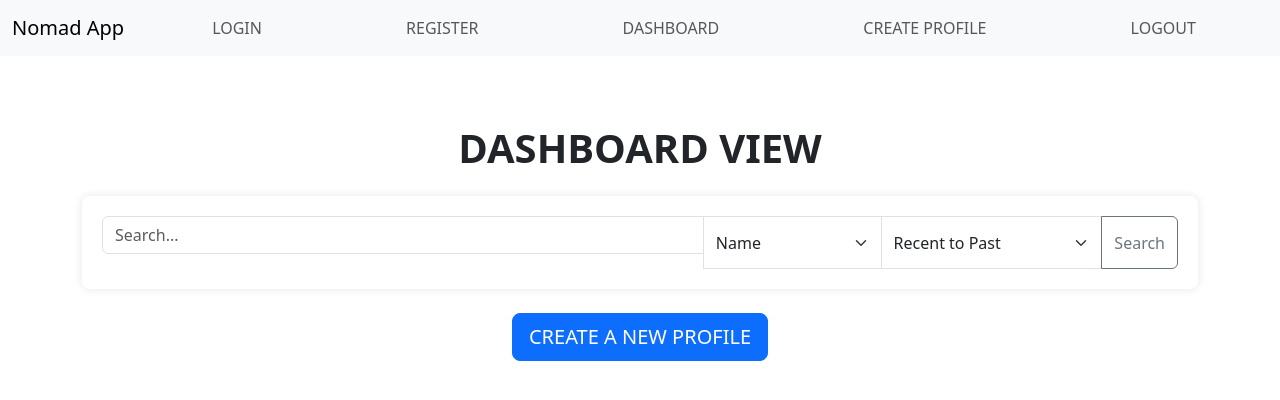
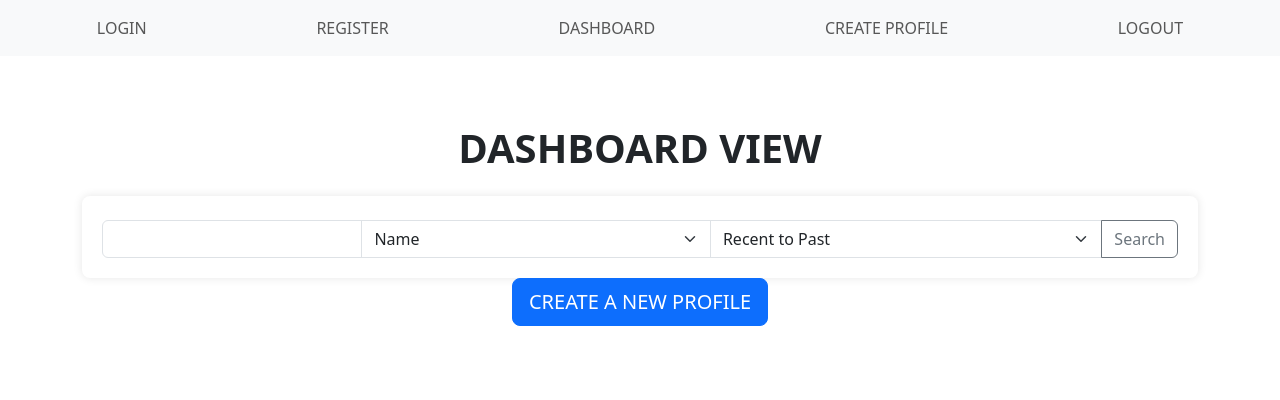
Before and after one commit to abssharma/nomad, a Flask app: template frontend/templates/dashboard.html in a window 1280 px wide. Shown: the top 400 px of the page. Run offline with Flask 2, Linux system fonts and the light colour scheme; the template is opened without the code that fills it, so the values that code supplies are empty.

Commit message:
Update dashboard.html

```diff
--- a/frontend/templates/dashboard.html
+++ b/frontend/templates/dashboard.html
@@ -9,7 +9,7 @@
 <body>
   <nav class="navbar navbar-expand-lg navbar-light bg-light">
       <div class="container-fluid">
-          <a class="navbar-brand" href="/">Nomad App</a>
+
           <div class="collapse navbar-collapse" id="navbarNav">
               <ul class="navbar-nav w-100 justify-content-around">
                   <li class="nav-item"><a class="nav-link" href="/login">LOGIN</a></li>
@@ -27,9 +27,9 @@
       </div>
 
       <!-- Updated Search Form -->
-      <form method="GET" action="/search" class="mb-4">
+      <form method="GET" action="/search" class="pt-4">
           <div class="input-group justify-content-center">
-              <input type="text" name="q" class="form-control w-50" placeholder="Search..." required>
+              <input type="text" name="q" class="form-control mb-0" required>
               <select name="field" class="form-select w-auto">
                   <option value="name">Name</option>
                   <option value="gender">Gender</option>
```
